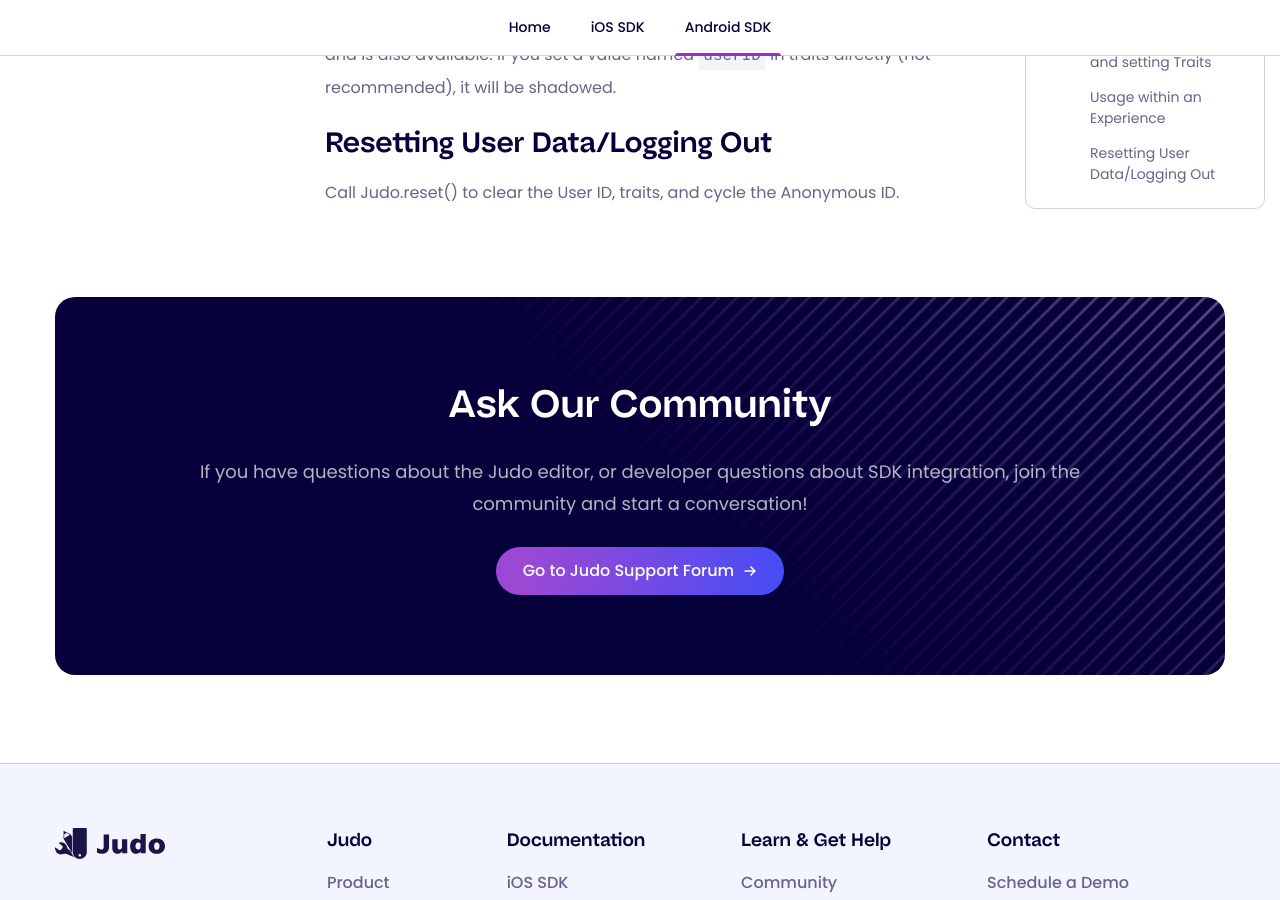
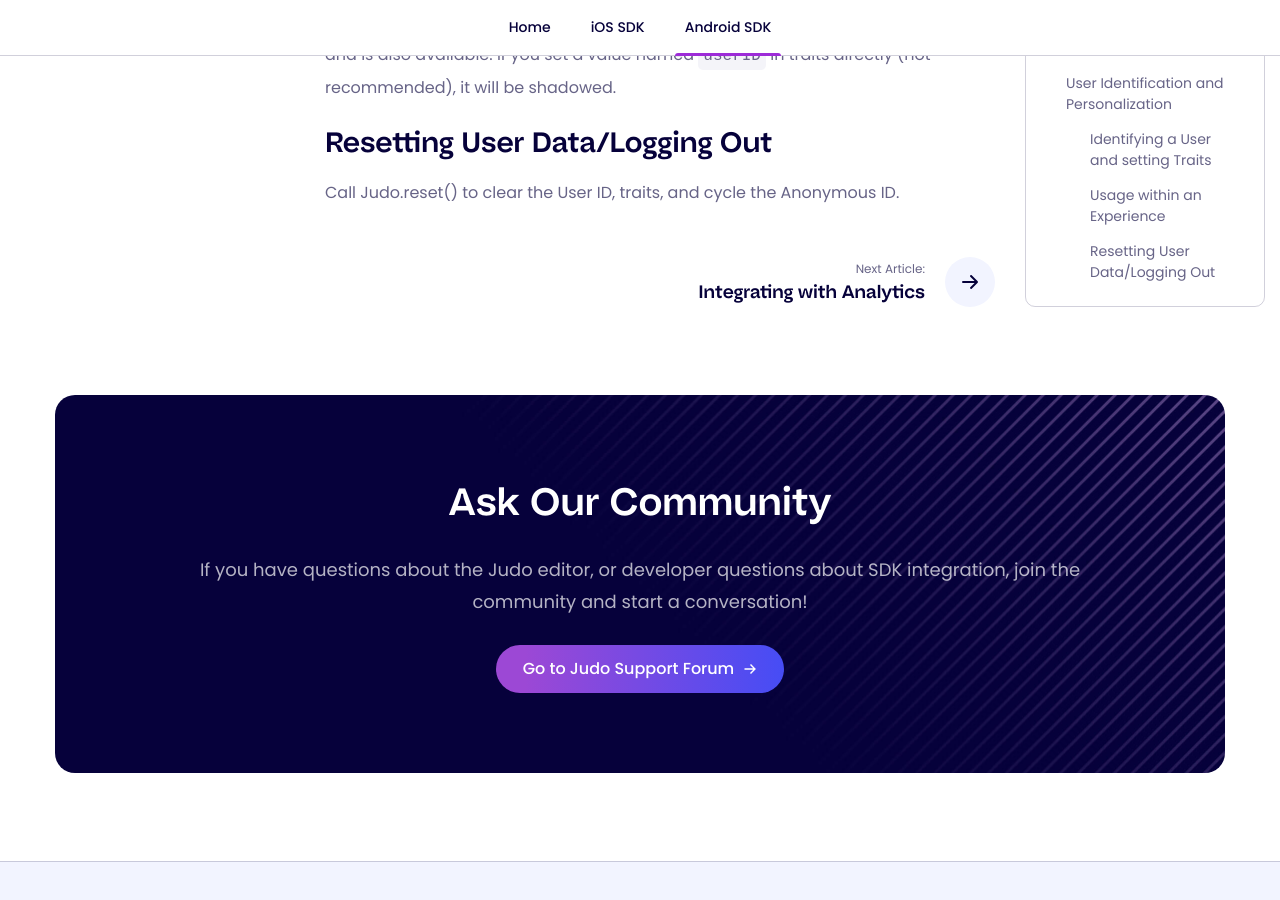
Before and after one commit to y-kovaleva/judo-developer-site, a Jekyll site: the page built from _android/User-Identification-and-Personalization.md, in a window 1280 px wide and 900 px high, scrolled down 1869 px. Built offline with Jekyll 4.4.1, drawn with Linux system fonts in a browser that asks for light colours; some web fonts are replaced.

Commit message:
Adding single doc navigation

```diff
--- a/_includes/left-sidebar.html
+++ b/_includes/left-sidebar.html
@@ -1,10 +1,16 @@
 <nav class="left-nav left-sidebar doc-nav">
   <p class="dark-text boldest nav-title">Overview</p>
   <div class="nav-container">
+    {% case page.platform %}
+      {% when "iOS" %}
+        {% assign platform = site.ios %}
+      {% when "Android" %}
+        {% assign platform = site.android %}
+    {% endcase %}
     {% for currSection in site.tutorialSections %}
     <p class="parent-cat">{{ currSection.name }}</p>
     <ul class="children-cats">
-      {% assign filtered_page = site.ios | where_exp: "item", "item.pageSection == currSection.name" %}
+      {% assign filtered_page = platform | where_exp: "item", "item.pageSection == currSection.name" %}
       {% for currPage in filtered_page %}
       <li><a href="{{ currPage.url }}" {% if page.title == currPage.title %}class="is-active"{% endif %}>{{ currPage.title }}</a></li>
       {% endfor %}
--- /dev/null
+++ b/_includes/single-doc-nav.html
@@ -0,0 +1,16 @@
+{% if page.next != nil %}
+<div class="single-doc-nav">
+  <a href="{{ page.next.url }}" class="nav-next">
+    <div>
+      <div class="smallest sinle-nav-btn-text">Next Article:</div>
+      <h3>{{ page.next.title }}</h3>
+    </div>
+    <div class="prev-nav-arrows arrow-next">
+      <div class="circle-arrow">
+        <svg version="1.1" id="Layer_1" xmlns="http://www.w3.org/2000/svg" xmlns:xlink="http://www.w3.org/1999/xlink" x="0px" y="0px" viewBox="0 0 24 24" style="enable-background:new 0 0 24 24;" xml:space="preserve"> <path fill="currentColor" d="M19.7,11.3l-6-6c-0.9-0.9-2.3,0.5-1.4,1.4l4.3,4.3H5c-1.3,0-1.3,2,0,2h11.6l-4.3,4.3c-0.9,0.9,0.5,2.3,1.4,1.4 l6-6C20.1,12.3,20.1,11.7,19.7,11.3z"></path>
+        </svg>
+      </div>
+    </div>
+  </a>
+</div>
+{% endif %}
--- a/_layouts/page.html
+++ b/_layouts/page.html
@@ -2,34 +2,25 @@
 <html class="no-js" lang="">
 {% include header.html %}
 <body>
-
   {% include site-header.html %}
-
   <main>
     <section class="single-doc container container-fluid d-flex">
-
       {% include left-sidebar.html %}
-
       <article class="doc-content">
         <section class="doc-main">
           <div class="center-content">
             <div class="doc-text">
-				{{ content | markdownify }}
+              {{ content }}
+              {% include single-doc-nav.html %}
             </div>
           </div>
-
           {% include right-sidebar.html %}
-
         </section>
       </article>
     </section>
-
     {% include community-box.html %}
-
   </main>
-
   {% include footer.html %}
-
   <script src="/assets/js/libs/jquery-3.6.0.min.js"></script>
   <script src="/assets/js/scripts.js"></script>
 </body>
```
Lines whose indentation alone changed are shown as unchanged.
